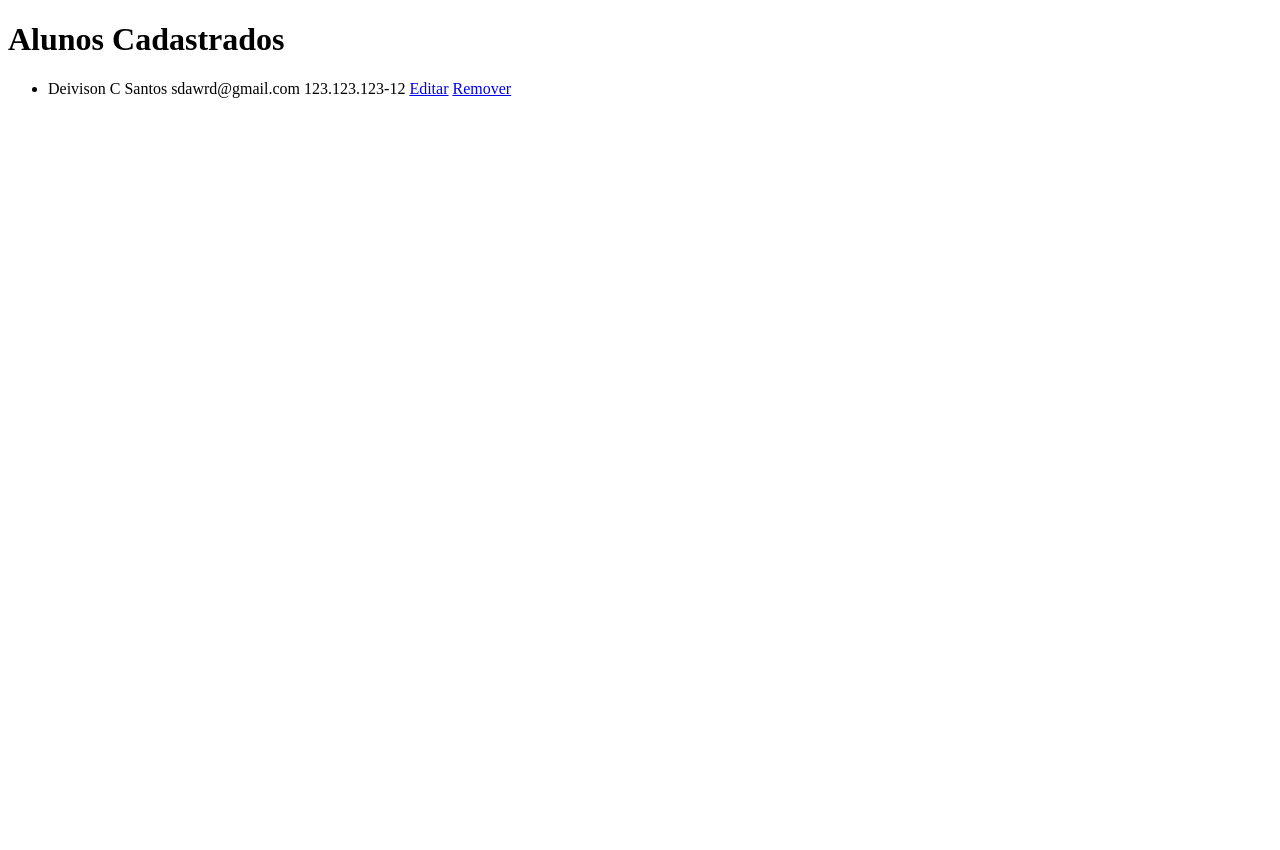
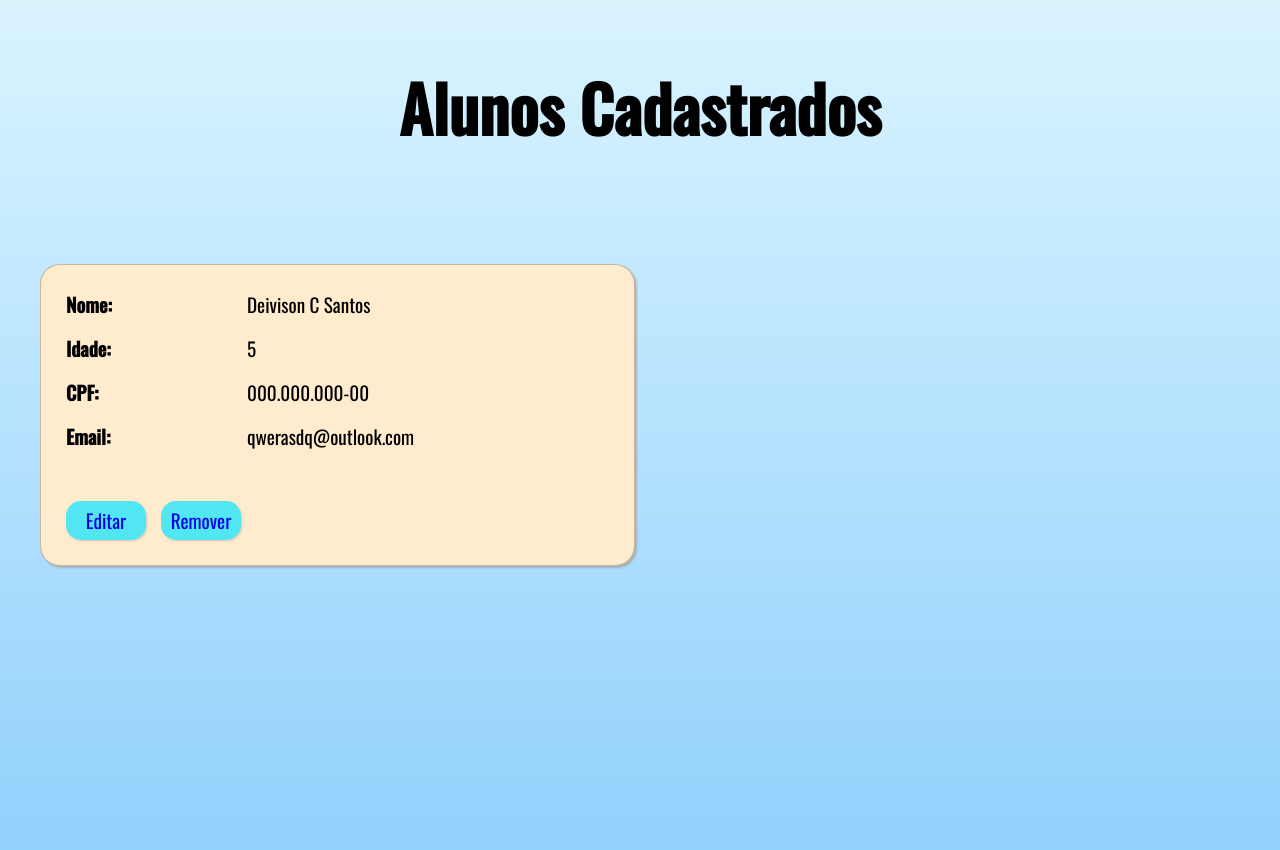
Before and after one commit to DeivisonCs/ProjetoEscola-web, a Flask app: page /User/list in a window 1280 px wide. Before the commit the page ends 800 px from the top, so only its background shows below. Run offline with Flask 3, Linux system fonts and the light colour scheme; data comes from the database, SQL or seed files in the repository.

Commit message:
Adicionado css pagina list

```diff
--- /dev/null
+++ b/static/list.css
@@ -0,0 +1,123 @@
+
+body {
+    height: 100vh;
+    background-image: linear-gradient(to top, rgb(146, 209, 252), rgb(218, 244, 255));
+}
+
+
+header {
+    /* background-color: aqua; */
+    padding: 10px;
+    margin: 50px auto;
+}
+
+header h1 {
+    text-align: center;
+    font-size: 4em;
+}
+
+main {
+    margin: 100px 40px;
+}
+
+main ul{
+    list-style: none;
+    font-size: 1.2em;
+    /* display: flex;
+    flex-direction: column; */
+    display: grid;
+    grid-template-columns: 1fr 1fr;
+    gap: 10px;
+}
+
+main ul li {
+    display: flex;
+    flex-direction: column;
+    background-color: blanchedalmond;
+    border-radius: 20px;
+    border: 1px solid rgba(66, 66, 66, 0.308);
+    box-shadow: 2px 2px 2px rgba(165, 165, 165, 0.781);
+    padding: 25px;
+}
+
+main ul li .about {
+    display: flex;
+    flex-direction: column;
+    gap: 15px;
+}
+
+main ul li div .type {
+    display: grid;
+    /* grid-template-columns: 10% 90%; */
+    grid-template-columns: .5fr 1fr;
+}
+
+
+main ul li div .type > :first-child{
+    font-weight: bold;
+}
+
+main ul li div .type > :first-child::after{
+    content: ':';
+}
+
+main ul li .options {
+    display: flex;
+    flex-direction: row;
+    margin-top: 50px;
+    gap: 15px;
+}
+
+main ul li a {
+    text-decoration: none;
+    text-align: center;
+    background-color: rgba(21, 228, 255, 0.74);
+    width: 80px;
+    padding: 5px 8px;
+    border-radius: 15px;
+    box-shadow: 1px 1px 2px rgba(155, 154, 154, 0.445);
+}
+
+main ul li a:hover {
+    filter: brightness(1.3);
+    padding: 3px 5px;
+    margin: 0px 3.5px;
+    border-radius: 15px;
+    box-shadow: 2px 2px 2px rgba(94, 94, 94, 0.534) inset;
+}
+
+@media screen and (max-width: 900px){
+    main {
+        margin: 10px;
+    }
+
+    main ul {
+        display: flex;
+        flex-direction: column;
+        width: 100%;
+    }
+
+    main ul li div .type > :first-child{
+        margin-bottom: 5px;
+    }
+}
+
+@media screen and (max-width: 500px) {
+    main {
+        margin: 0px;
+    }
+
+    main ul li div .type > :first-child{
+        margin: 10px 0px 7px 0px;
+    }
+
+    main ul li div .type > :first-child::after{
+        content: "";
+    }
+
+    main ul li div .type {
+        display: flex;
+        flex-direction: column;
+    }
+
+}
--- a/templates/list_students.html
+++ b/templates/list_students.html
@@ -3,25 +3,47 @@
 <head>
     <meta charset="UTF-8">
     <meta name="viewport" content="width=device-width, initial-scale=1.0">
+    <link rel="stylesheet" href="../static/global.css">
+    <link rel="stylesheet" href="../static/list.css">
+
     <title>Listar Alunos</title>
 </head>
 <body>
+    <header>
+        <h1>Alunos Cadastrados</h1>
+    </header>
 
-    <h1>Alunos Cadastrados</h1>
-
+    <main>
         <ul>
             {% for student in Students_all %}
             <li>
+               <div class="about">
+                    <span class="type">
+                        <span>Nome</span>
                         <span>{{ student.name }}</span>
-            <span>{{ student.birth_date }}</span>
+                    </span>
+                    <span class="type">
+                        <span>Idade</span>
+                        <span>{{ student.age }}</span>
+                    </span>
+                    <span class="type">
+                        <span>CPF</span>
+                        <span>{{ student.cpf }}</span>
+                    </span>
+                    <span class="type">
+                        <span>Email</span>
                         <span>{{ student.email }}</span>
-            <span>{{ student.cpf }}</span>
+                    </span>
+                </div>
 
+                <div class="options">
                     <a href="/User/update/{{student.id}}">Editar</a>
                     <a href="/User/remove/{{student.id}}">Remover</a>
+                </div>
             </li>
             {%endfor%}
         </ul>
+    </main>
 
 </body>
 </html>
--- a/users.py
+++ b/users.py
@@ -30,13 +30,13 @@ def create():
         elif valid == 0:
             return render_template('add_student.html', mensage='Preencha todos os campos!', show_alert=True)
 
-        elif valid == 1:
+        elif valid == "Idade Inválida!":
             return render_template('add_student.html', mensage='Idade Inválida!', show_alert=True)
 
-        elif valid == 2:
+        elif valid == "CPF inválido":
             return render_template('add_student.html', mensage='CPF Inválido!', show_alert=True)
 
-        elif valid == 3:
+        elif valid == "CPF ja cadastrado":
             return render_template('add_student.html', mensage='CPF já Cadastrado!', show_alert=True)
 
 
@@ -87,15 +87,15 @@ def valid_cad(name, birth_date, cpf, email):
     age = valid_age(birth_date)
 
     if age <= 0:
-        return 1
+        return "Idade Inválida!"
 
     cpf_valid = valid_cpf(cpf)
 
     if cpf_valid == "CPF inválido":
-        return 2
+        return "CPF inválido"
 
     if cpf_valid == "CPF ja cadastrado":
-        return 3
+        return "CPF ja cadastrado"
 
     return True
 
```
Also changed, not shown: instance/students_db.sqlite. Lines whose indentation alone changed are shown as unchanged.
